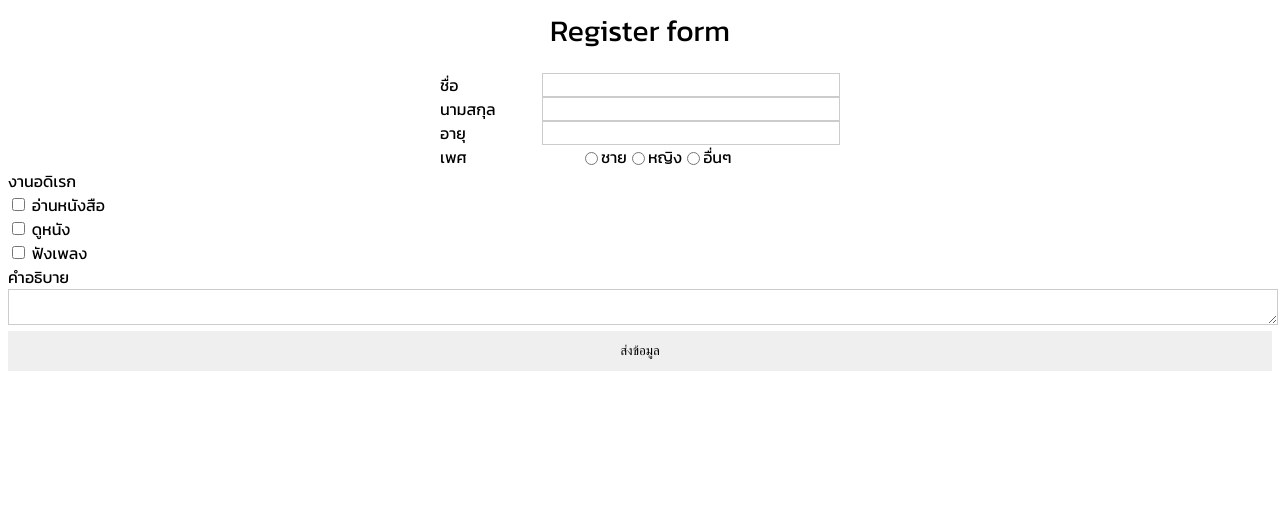
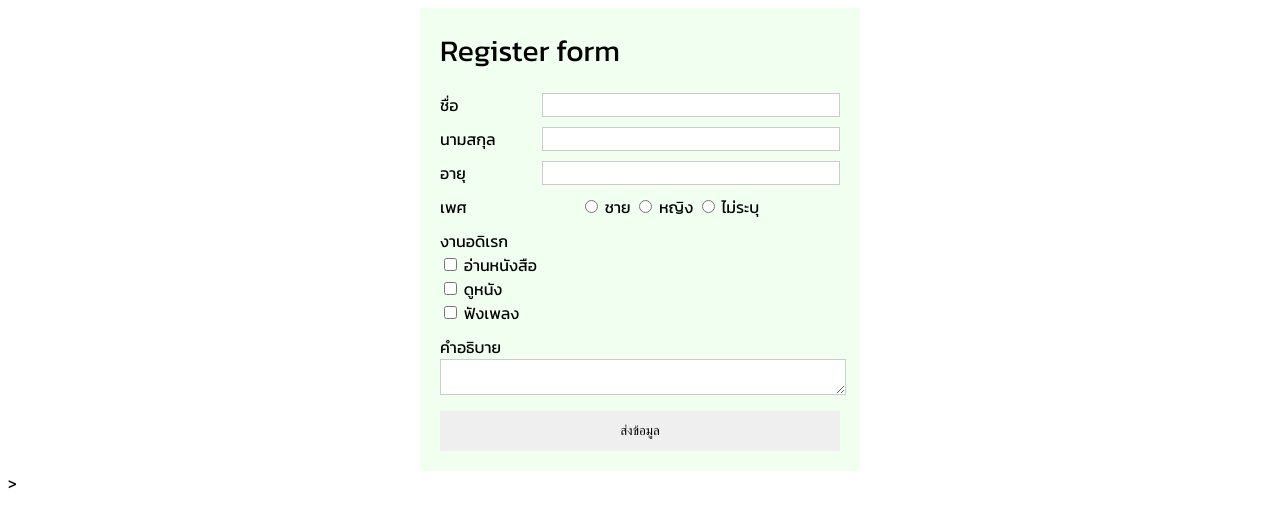
Before and after one commit to Thawin83/241-2567-700, a plain HTML site: page index.html in a window 1280 px wide. Drawn offline with Linux system fonts and the light colour scheme.

Commit message:
CSS update

```diff
--- a/index.html
+++ b/index.html
@@ -5,41 +5,44 @@
     <meta name="viewport" content="width=device-width, initial-scale=1.0">
     <title>Document</title>
     <style>
-      @font-face {
-        font-family: "Kanit";
-        src: url("./Kanit/Kanit-Regular.ttf") format("truetype");
+
+
+    @font-face{
+            font-family: 'Kanit';
+            src: url('./Kanit/Kanit-Regular.ttf');
     }
-    body {
-        font-family: "Kanit";
-
+    body{
+            font-family: 'Kanit';
         }
-      .container {
+        .container{
             width: 400px;
             margin-left: auto;
             margin-right: auto;
+            background-color: rgb(240, 255, 240);
+            padding: 20px;
         }
-      .header {
+        .header{
             font-size: 30px;
-        text-align: center;
+            text-align: 20px;
             margin-bottom: 20px;
         }
-      .header-form {
+        .header-form{
             width: 140px;
         }
-      .flex {
+        .flex{
             display: flex;
         }
-      .form input {
+        .form-input{
             margin-bottom: 10px;
         }
         input.form, textarea {
             border: 1px solid #ccc;
-        width: 100%;
+            width : 100%
         }
-      .center {
+        .center{
             text-align: center;
         }
-      .button {
+        .button{
             border: 0;
             width: 100%;
             height: 40px;
@@ -58,36 +61,41 @@
         </div>
         <div class="flex form-input">
             <div class="header-form">นามสกุล</div>
-        <input class="form" type="text">
+            <input class="form" type="text"> <br>
         </div>
         <div class="flex form-input">
             <div class="header-form">อายุ</div>
-        <input class="form" type="number" min="0" max="100">
+            <input class ="form" type="number" min="0" max="100">
         </div>
-      <div class="flex gender form-input" >
+
+        <div class="flex gender form-input">
             <div class="header-form">เพศ</div>
-        <input name="gander" type="radio" /> ชาย
-        <input name="gander" type="radio" /> หญิง
-        <input name="gander" type="radio" /> อื่นๆ
+            <div >
+                <input name="gender" type="radio" > ชาย
+                <input name="gender" type="radio" > หญิง
+                <input name="gender" type="radio" > ไม่ระบุ
             </div>
         </div>
         <div class="form-input">
             งานอดิเรก
             <div>
-        <input name="interest" type="checkbox"> อ่านหนังสือ
+                <input name="interest" type="checkbox" > อ่านหนังสือ
             </div>
             <div>
-        <input name="interest" type="checkbox"> ดูหนัง
+                <input name="interest" type="checkbox" > ดูหนัง
             </div>
             <div>
-        <input name="interest" type="checkbox"> ฟังเพลง
+                <input name="interest" type="checkbox" > ฟังเพลง
             </div>
         </div>
+        <div class="form-input">
             คำอธิบาย
             <textarea></textarea>
+        </div>
         <div class="center">
             <button class="button">ส่งข้อมูล</button>
         </div>
+    </div>>
 
 </body>
 </html>
```
Lines whose indentation alone changed are shown as unchanged.
